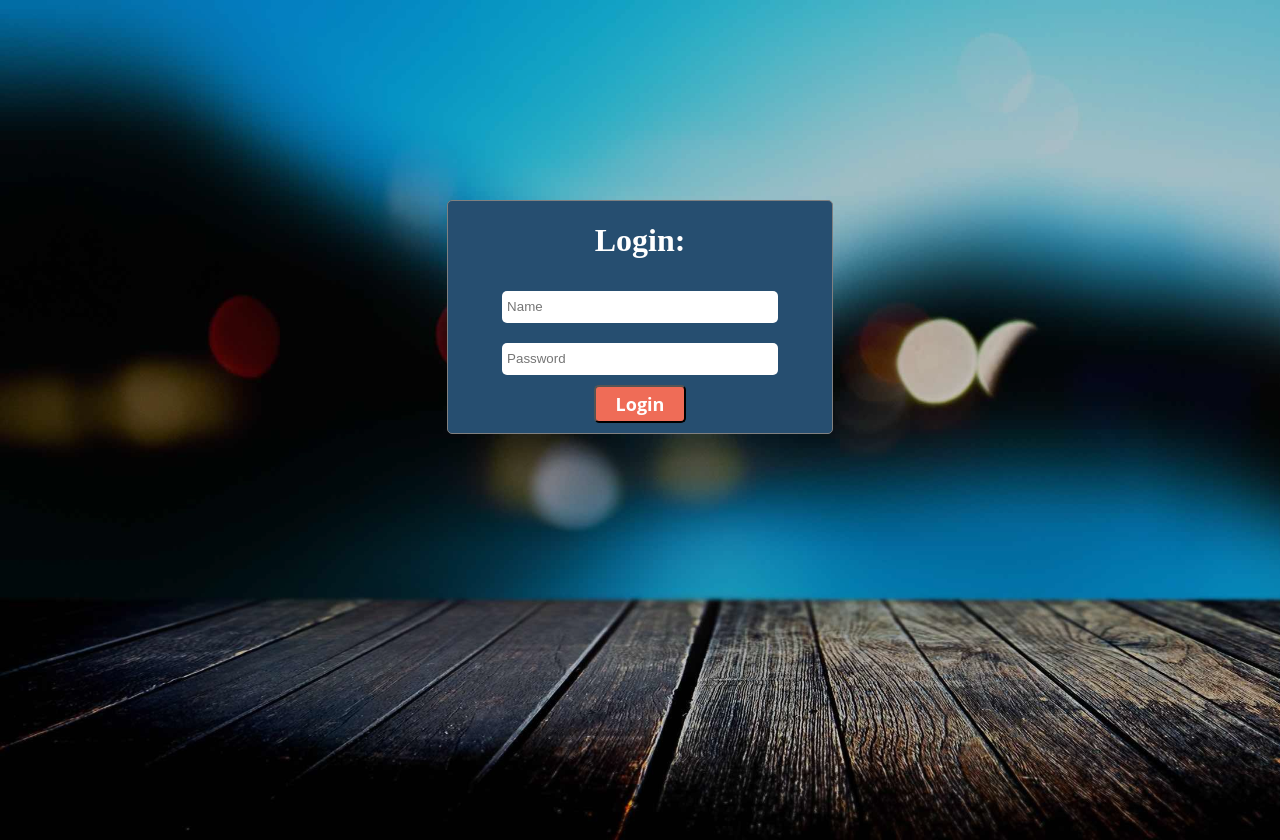
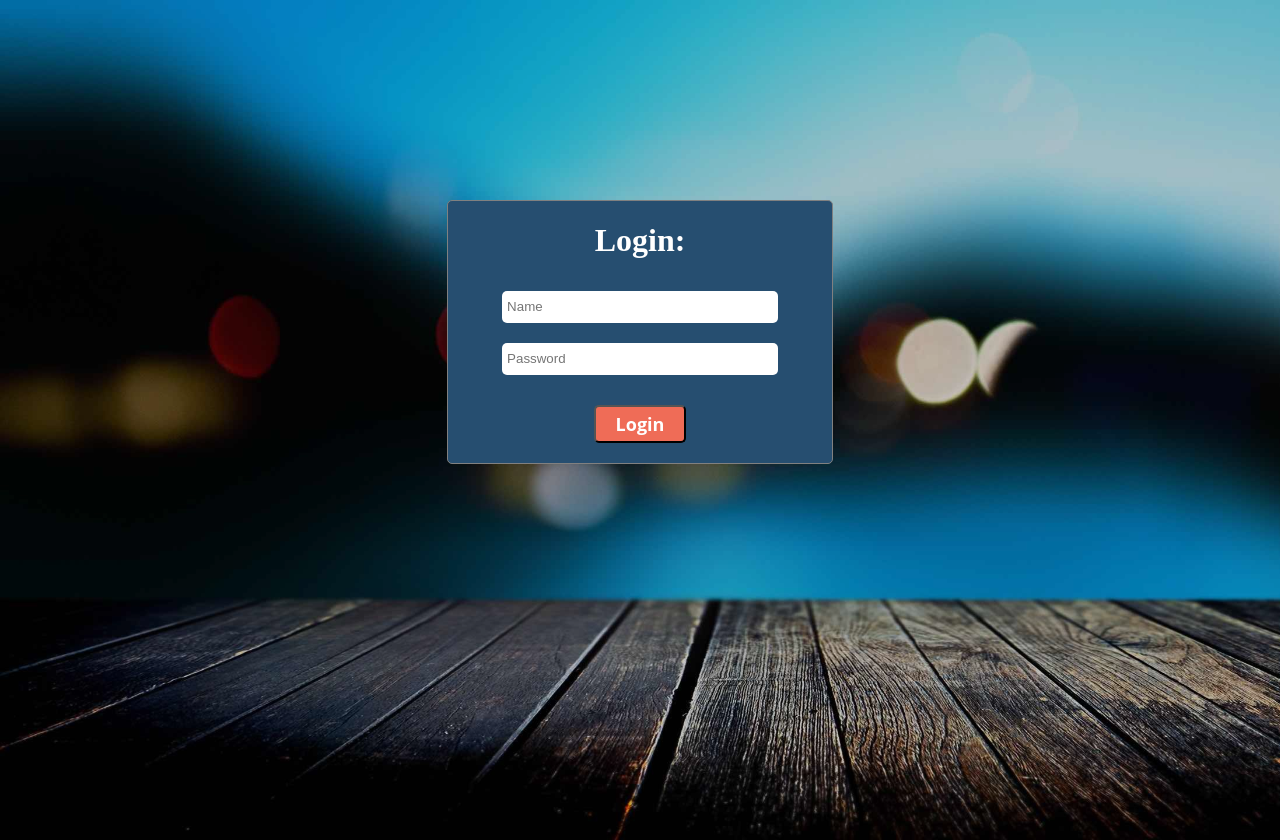
Before and after one commit to davidbram/bug-tracker, a React (Create React App) app in the folder frontend/: page / in a window 1280 px wide. Built offline with nearby package versions, Linux system fonts and the light colour scheme.

Commit message:
Readjusted Login page

```diff
--- a/frontend/src/Views/Pages/Login/login.css
+++ b/frontend/src/Views/Pages/Login/login.css
@@ -34,3 +34,6 @@
     margin: 10px;
     padding-left: 5px;
 }
+ .login-btn{
+     margin: 20px;
+ }
--- a/frontend/src/Views/Pages/Login/login.jsx
+++ b/frontend/src/Views/Pages/Login/login.jsx
@@ -28,7 +28,7 @@ export default ()=>{
                 <h1>Login:</h1>
                 <input name="name" placeholder="Name" onChange={inputChanged} value={formInput.name}/>
                 <input name="password" type="password" placeholder="Password" onChange={inputChanged} value={formInput.password}/>
-                <button type="submit" onClick={submit}>Login</button>
+                <button type="submit" className="login-btn" onClick={submit}>Login</button>
             </form>
         </div>
     )
```
